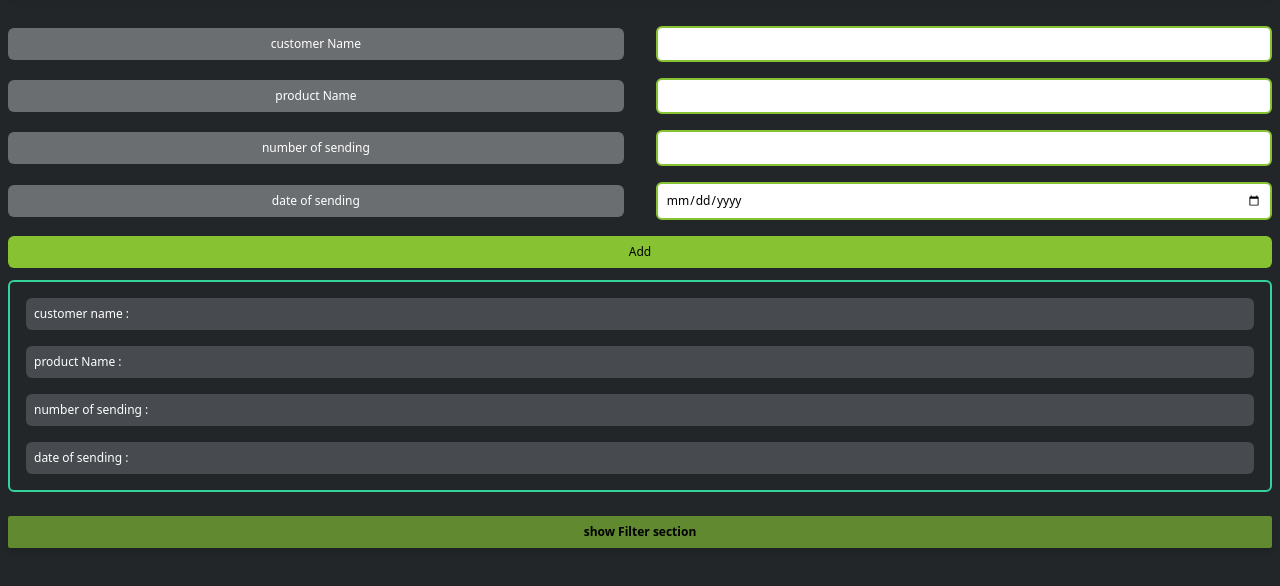
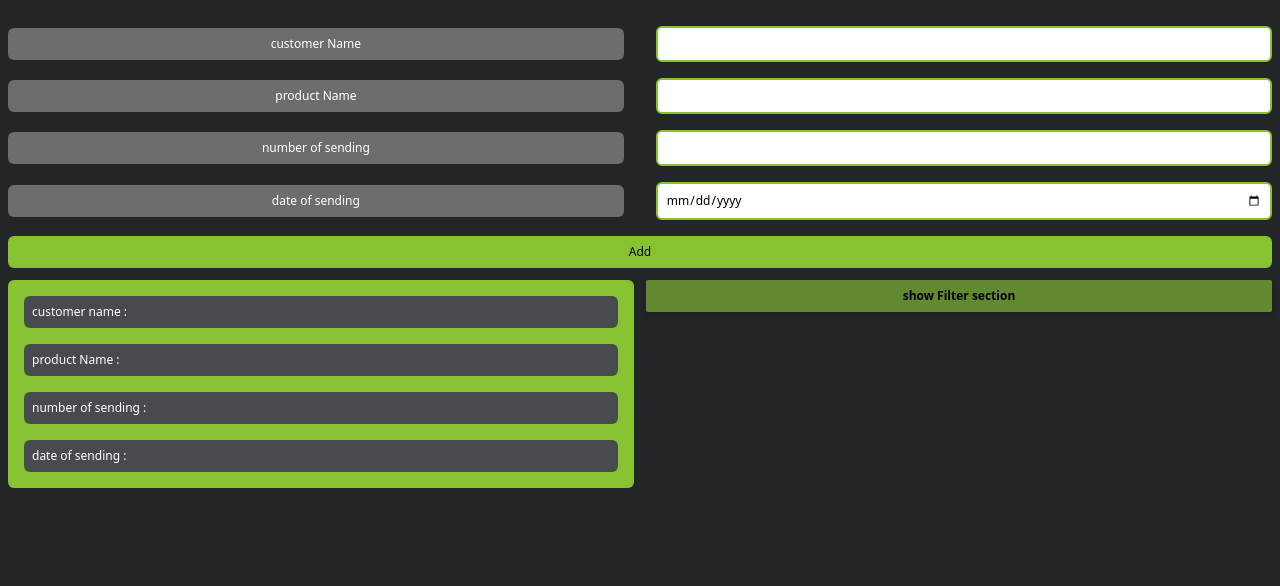
Before and after one commit to Arman-Abbasian/sending_system_vanilla_javascript, a website with bundled scripts: page public/index.html in a window 1280 px wide. Shown: the part 86-672 px from the top of the page. Built offline with nearby package versions, Linux system fonts and the light colour scheme; files whose address does not match are found by name.

Commit message:
come changes in visual effects

```diff
--- a/src/js/App.mjs
+++ b/src/js/App.mjs
@@ -195,10 +195,10 @@ export default class App {
         console.log(this.view.root.querySelector(".filtersSection"));
       },
       hideFilterSection:(e)=>{
-        (this.view.root.querySelector(".showFilterSection").classList.add("hidden"));
-        console.log(this.view.root.querySelector(".filtersSection"));
-        (this.view.root.querySelector(".filtersSection").classList.remove("hidden"));
-        (this.view.root.querySelector(".filtersSection").classList.add("flex"));
+        (this.view.root.querySelector(".filtersSection").classList.remove("flex"));
+        (this.view.root.querySelector(".filtersSection").classList.add("hidden"));
+        (this.view.root.querySelector(".showFilterSection").classList.add("flex"));
+        (this.view.root.querySelector(".showFilterSection").classList.remove("hidden"));
         console.log(this.view.root.querySelector(".filtersSection"));
       },
     };
--- a/src/js/pageview.mjs
+++ b/src/js/pageview.mjs
@@ -44,16 +44,20 @@ export default class PageView {
             </div>
             <button id="addButton" class="p-2 bg-lightGreen rounded-md mb-3 hover:bg-darkGreen hover:text-white">Add</button>
         </form>
-        <div class="previeww flex flex-col gap-4 p-4 border-emerald-400 border-2 rounded-md mb-6">
+        <div class="grid grid-cols-1 md:grid-cols-2 md:gap-3">
+
+          <div class="previeww flex flex-col gap-4 p-4 bg-lightGreen rounded-md mb-6">
             <div class="flex justify-between items-center bg-darkGray text-white p-2 rounded-md"><p>customer name :</p><p class="preview customerName"></p></div>
             <div class="flex justify-between items-center bg-darkGray text-white p-2 rounded-md"><p>product Name :</p><p class="preview productName"></p></div>
             <div class="flex justify-between items-center bg-darkGray text-white p-2 rounded-md"><p>number of sending :</p><p class="preview numberOfSending"></p></div>
             <div class="flex justify-between items-center bg-darkGray text-white p-2 rounded-md"><p>date of sending :</p><p class="preview dateOfSending"></p></div>
           </div>
 
-        <div class="showFilterSection flex justify-center items-center bg-darkGreen drop-shadow-md rounded-sm p-2 font-bold"><p>show Filter section</p></div>
-        <div class="filtersSection hidden flex-col justify-between md:flex-row gap-4 shadow-md shadow-slate-800 bg-lightGreen p-2 rounded-md">
-        <div class="hideFilterSection flex justify-center items-center bg-red-600 drop-shadow-md rounded-sm p-2 font-bold"><p>hide Filter section</p></div>
+
+        <div>
+          <div class="showFilterSection flex justify-center items-center bg-darkGreen drop-shadow-md rounded-sm p-2 font-bold cursor-pointer transition-all duration-1000 hover:bg-lightGreen"><p>show Filter section</p></div>
+          <div class="filtersSection hidden flex-col justify-between gap-4 shadow-md shadow-slate-800 bg-lightGreen p-2 rounded-md">
+          <div class="hideFilterSection flex justify-center items-center bg-red-700 drop-shadow-md rounded-sm p-2 font-bold cursor-pointer transition duration-1000 hover:bg-red-500"><p>hide Filter section</p></div>
             <div class="filterCustomerProductSection flex justify-between md:justify-start gap-2 items-center w-full">
               <div class="flex justify-center items-center gap-2">
                 <label class="font-bold">customer:</label>
@@ -79,6 +83,8 @@ export default class PageView {
               </div>
             </div>
           </div>
+        </div>
+        </div>
 
         <div id="sendings_data_container" class="flex flex-col gap-2 mt-4"></div>
     </div>
@@ -97,7 +103,8 @@ export default class PageView {
       let hideFilterSectionn=this.root.querySelector(".hideFilterSection");
 
       //click on show filter button
-      showFilterSectionn.addEventListener("click",(e)=>showFilterSection(e))
+      showFilterSectionn.addEventListener("click",(e)=>showFilterSection(e));
+      hideFilterSectionn.addEventListener("click",(e)=>hideFilterSection(e))
 
       //add events to the choosed elements
       addOneSendingItemBtn.addEventListener("click", (e) => {
```
Also changed, not shown: src/css/output.css. Lines whose indentation alone changed are shown as unchanged.
